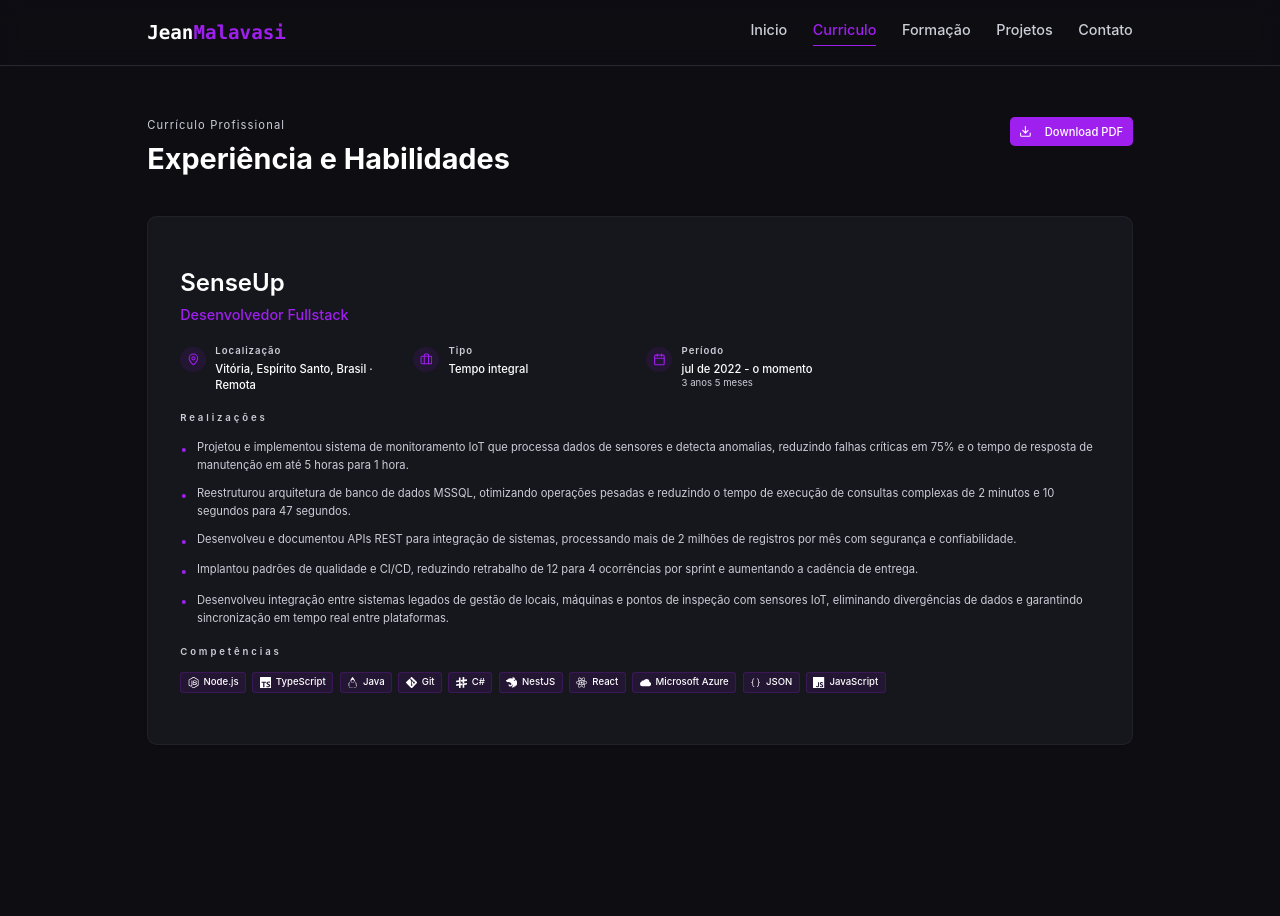
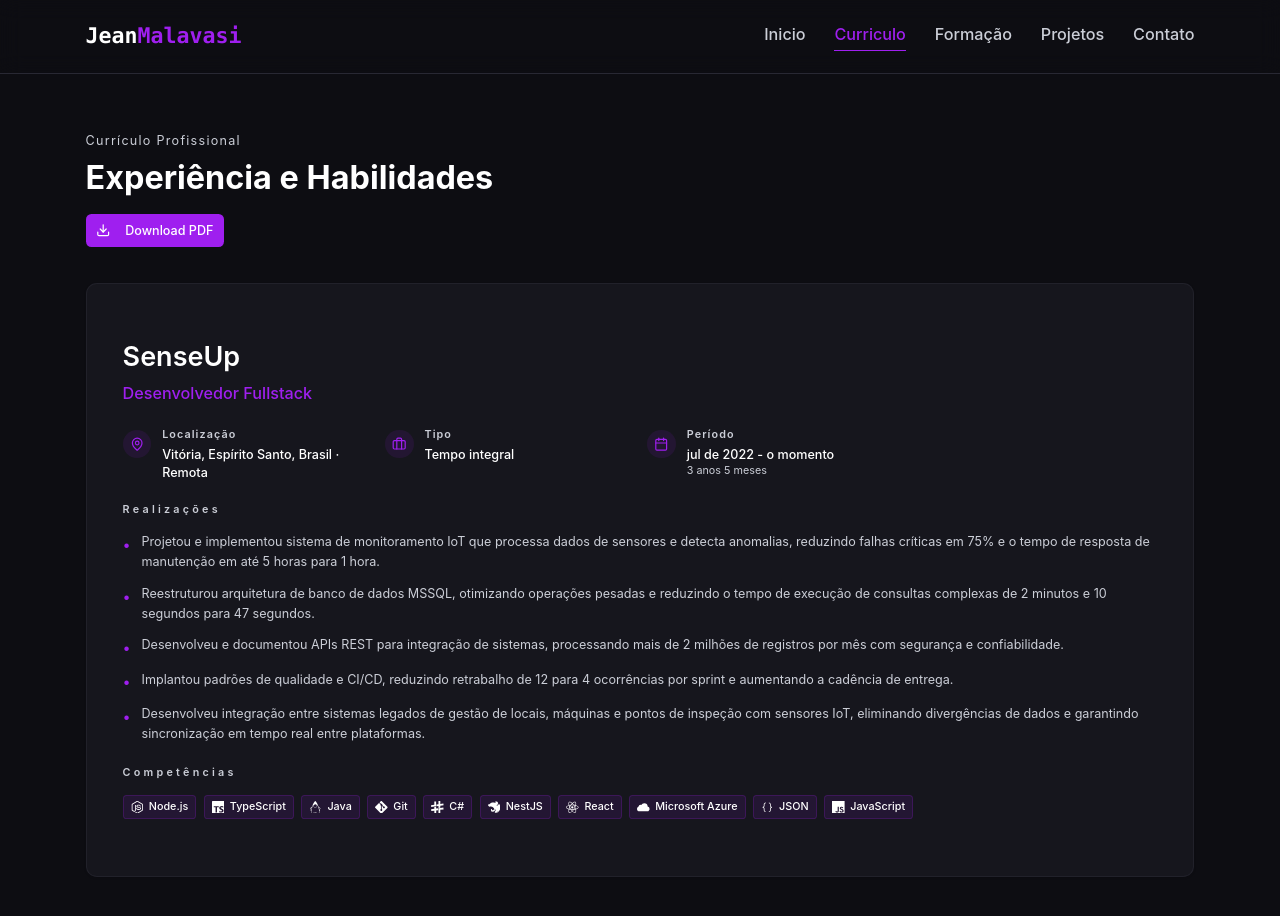
Before and after one commit to JPMworkPROG/jeanmalavasi.dev, a React (Vite) app: page /resume in a window 1280 px wide. Shown: the top 916 px of the page. Before the commit the page ends 800 px from the top, so only its background shows below. Built offline with nearby package versions, Linux system fonts and the light colour scheme.

Commit message:
✨ refine ResumeHeader layout and update global CSS zoom level to 0.9

```diff
--- a/src/pages/Resume/components/ResumeHeader.tsx
+++ b/src/pages/Resume/components/ResumeHeader.tsx
@@ -18,8 +18,7 @@
 export function ResumeHeader({ header }: ResumeHeaderProps) {
   return (
     <header className="space-y-3 opacity-0 animate-fade-in-up">
-      <div className="flex items-start justify-between gap-4">
-        <div className="space-y-3 flex-1">
+      <div className="space-y-3">
         <p className="text-muted-foreground text-sm tracking-widest opacity-0 animate-fade-in animation-delay-200">
           {header.label}
         </p>
@@ -29,10 +28,9 @@
         <p className="text-muted-foreground max-w-2xl opacity-0 animate-fade-in animation-delay-500">
           {header.description}
         </p>
-        </div>
         <Button
           onClick={handleDownload}
-          className="bg-primary hover:bg-primary/90 opacity-0 animate-fade-in animation-delay-400 shrink-0 cursor-pointer"
+          className="mt-2 bg-primary hover:bg-primary/90 opacity-0 animate-fade-in animation-delay-400 cursor-pointer"
         >
           <Download className="mr-2 h-4 w-4" />
           Download PDF
--- a/src/styles/globals.css
+++ b/src/styles/globals.css
@@ -57,7 +57,7 @@
    }
 
    html {
-      zoom: 0.8;
+      zoom: 0.9;
    }
 
    body {
```
Lines whose indentation alone changed are shown as unchanged.
